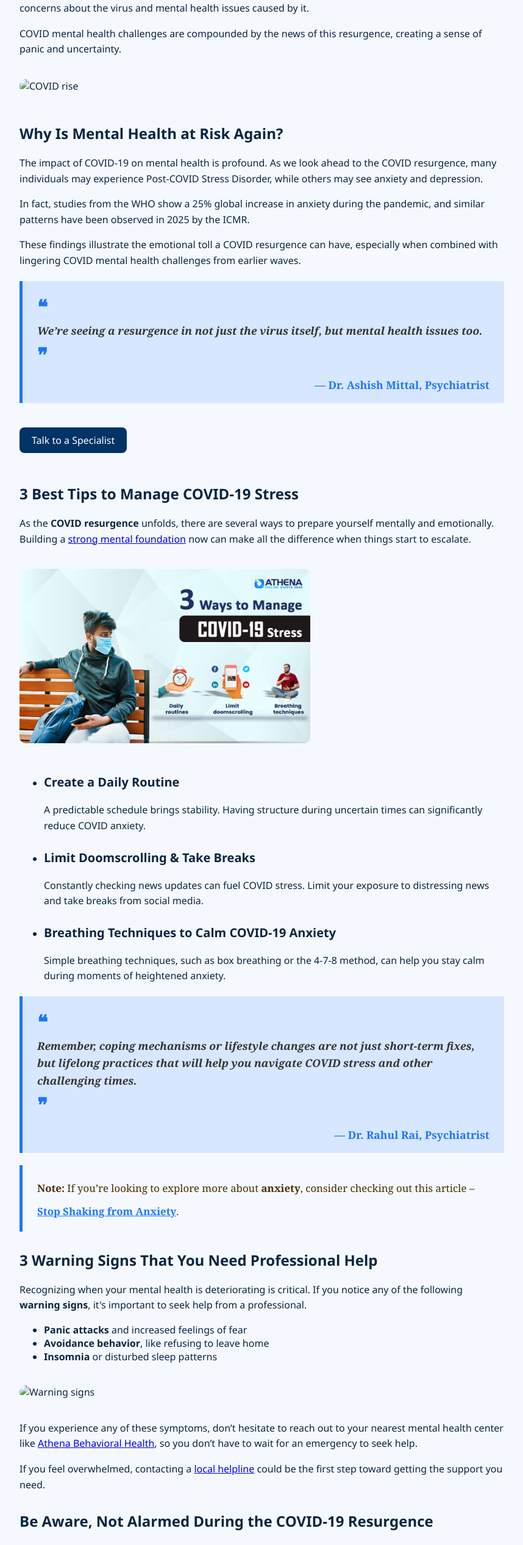
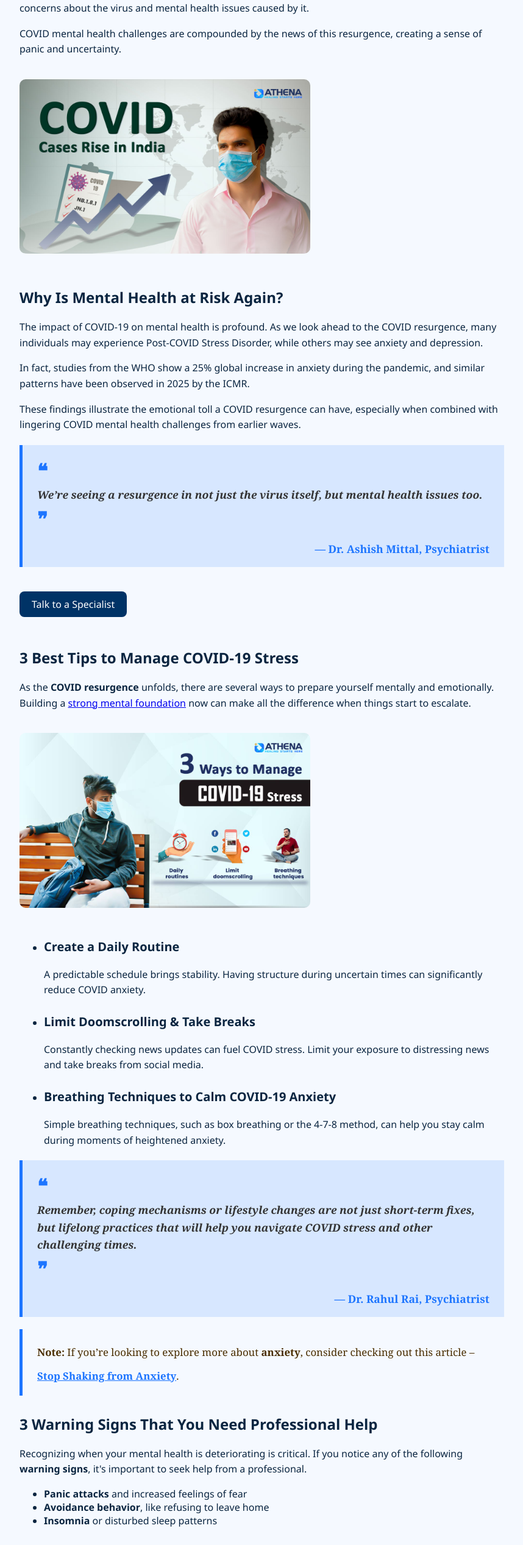
Before and after one commit to Aniruddhaoffice/practo_copy, a plain HTML site: page index.html in a window 1280 px wide. Shown: the part 1443-3977 px from the top of the page at 61% size, without its empty margins (48-906 px from the left). Drawn offline with Linux system fonts and the light colour scheme.

Commit message:
Update index.html

```diff
--- a/index.html
+++ b/index.html
@@ -303,7 +303,7 @@
           resurgence, creating a sense of panic and uncertainty.
         </p>
         <img
-          src="asset/images/blog/Latest COVID rise in India, COVID variant India 2025 1.jpg"
+          src="practo_copy/Latest COVID rise in India, COVID variant India 2025 1.jpg"
           alt="COVID rise"
           style="width: 60%; margin: 20px 0; border-radius: 10px"
         />
@@ -495,7 +495,7 @@
           <li><strong>Insomnia</strong> or disturbed sleep patterns</li>
         </ul>
         <img
-          src="asset/images/blog/Signs of anxiety during COVID resurgence 2.jpg"
+          src="practo_copy/Signs of anxiety during COVID resurgence 2.jpg"
           alt="Warning signs"
           style="width: 60%; margin: 20px 0; border-radius: 10px"
         />
```
